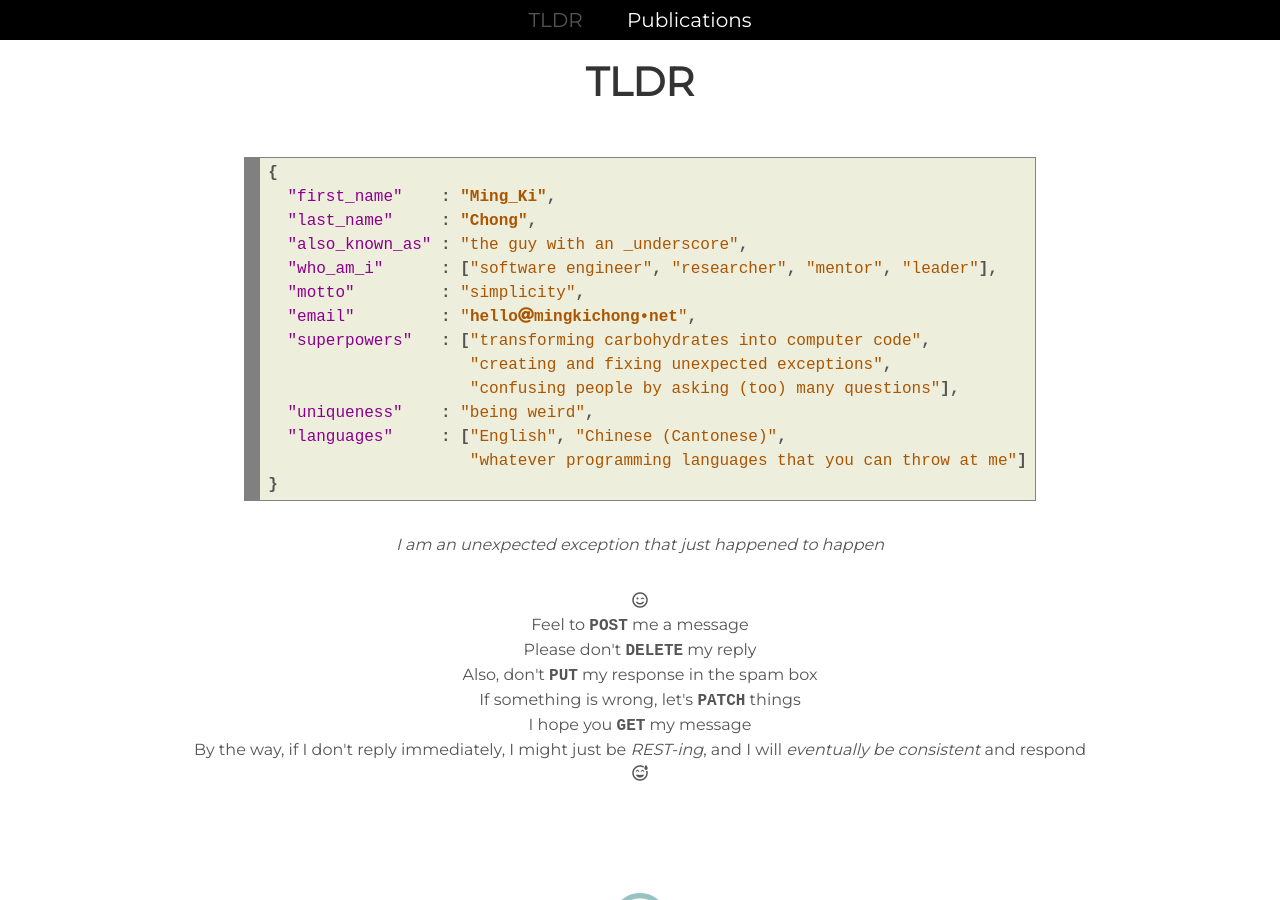
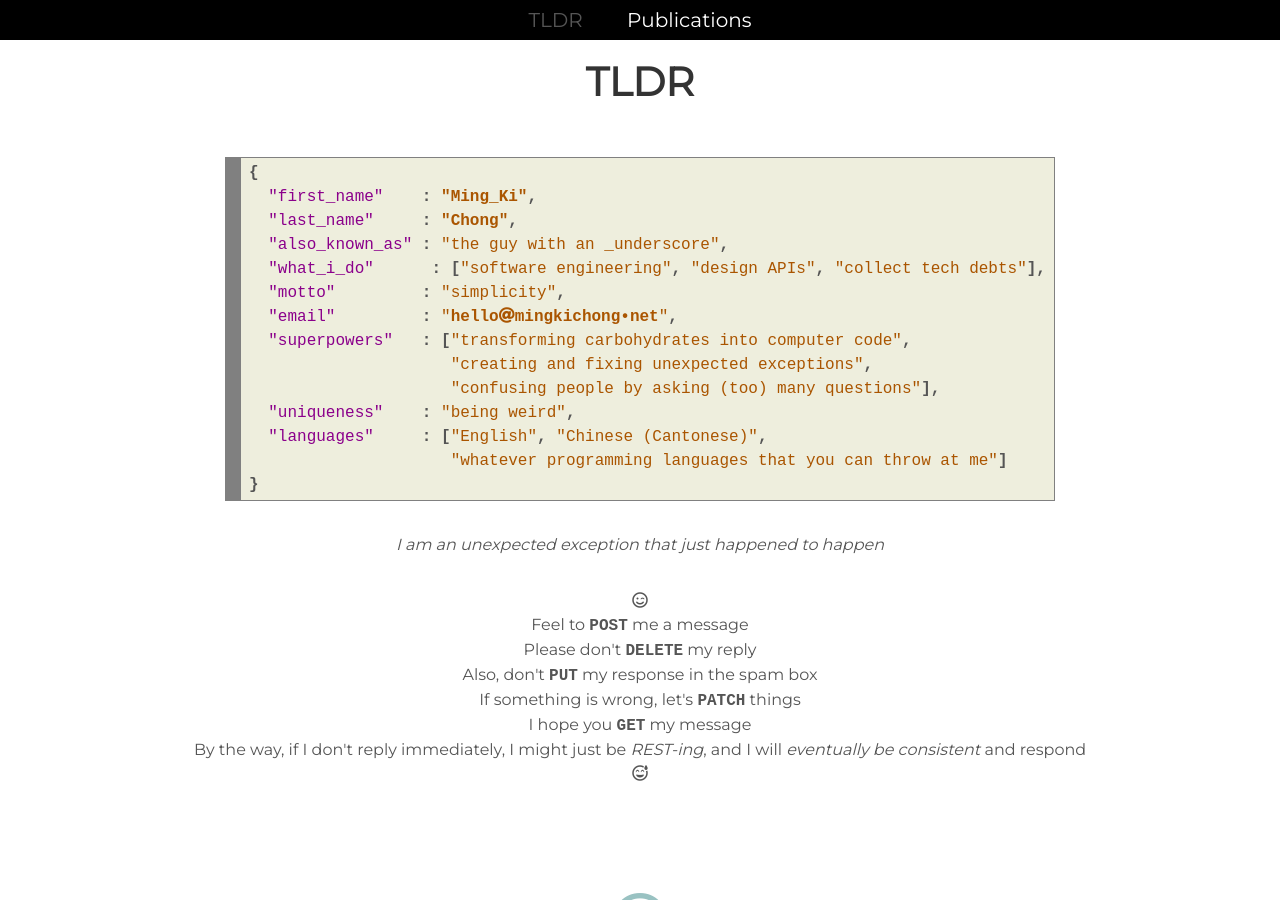
Before and after one commit to mingkichong/mingkichong.github.io, a Jekyll site: the page built from index.html, in a window 1280 px wide and 900 px high, scrolled down 1069 px. Built offline with Jekyll 4.4.1, drawn with Linux system fonts in a browser that asks for light colours.

Commit message:
update json

```diff
--- a/_includes/summary.html
+++ b/_includes/summary.html
@@ -10,7 +10,7 @@
   <span class="about_json_key">&quot;first_name&quot;</span>    : <span class="about_json_value" style="font-weight: bold;">&quot;Ming_Ki&quot;</span>,
   <span class="about_json_key">&quot;last_name&quot;</span>     : <span class="about_json_value" style="font-weight: bold;">&quot;Chong&quot;</span>,
   <span class="about_json_key">&quot;also_known_as&quot;</span> : <span class="about_json_value">&quot;the guy with an _underscore&quot;</span>,
-  <span class="about_json_key">&quot;who_am_i&quot;</span>      : [<span class="about_json_value">&quot;software engineer&quot;</span>, <span class="about_json_value">&quot;researcher&quot;</span>, <span class="about_json_value">&quot;mentor&quot;</span>, <span class="about_json_value">&quot;leader&quot;</span>],
+  <span class="about_json_key">&quot;what_i_do&quot;</span>      : [<span class="about_json_value">&quot;software engineering&quot;</span>, <span class="about_json_value">&quot;design APIs&quot;</span>, <span class="about_json_value">&quot;collect tech debts&quot;</span>],
   <span class="about_json_key">&quot;motto&quot;</span>         : <span class="about_json_value">&quot;simplicity&quot;</span>,
   {% if site.email_address %}<span class="about_json_key">&quot;email&quot;</span>         : <span class="about_json_value">&quot;{{ site.email_address }}&quot;</span>,{% endif %}
   <span class="about_json_key">&quot;superpowers&quot;</span>   : [<span class="about_json_value">&quot;transforming carbohydrates into computer code&quot;</span>,
```
